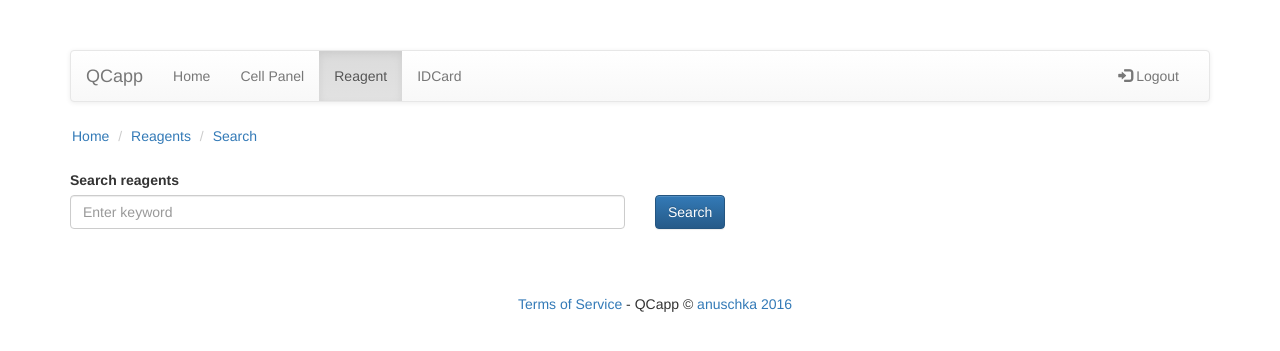
After one commit to anuschka/QCapp, a Django app: page /reagent/search/ in a window 1280 px wide. The commit adds this page. Shown: the top 351 px of the page. Run offline with Django 3.2, Linux system fonts and the light colour scheme; the visitor is signed in with stand-in values (Sample User, id 1); some libraries are stand-ins or nearby versions.

Commit message:
Search reagents form and template

```diff
--- a/qcapp/forms.py
+++ b/qcapp/forms.py
@@ -2,6 +2,7 @@ from django import forms
 # from django.core import validators
 from django.contrib.auth.models import User
 from qcapp.models import Reagent
+from django.forms import DateField
 
 
 class RegistrationForm(forms.Form):
@@ -46,6 +47,10 @@ class LoginForm(forms.Form):
 
 
 class ReagentForm(forms.ModelForm):
+    expiry = DateField(input_formats=['%d/%m/%Y'])
     class Meta:
         model = Reagent
         fields = ['type', 'lot', 'expiry', 'manufacturer', 'requiresIDcard']
+
+class SearchForm(forms.Form):
+    keyword = forms.CharField(max_length=30, required=True)
--- a/qcapp/static/style.css
+++ b/qcapp/static/style.css
@@ -22,3 +22,7 @@
 .add-new-reagent-button {
     margin: 20px;
 }
+
+.reagent_search {
+    margin-top: 25px;
+}
--- a/qcapp/templates/reagents_new.html
+++ b/qcapp/templates/reagents_new.html
@@ -74,7 +74,7 @@
                 <div class="form-group has-feedback">
                   <label class="control-label" for="expiry">Reagent expiry</label>
                   <input type="date" class="form-control" id="expiry" name="expiry" placeholder="Reagent expiry dd/mm/yyyy"
-                      {% if form.expiry.value %} value="{{ form.expiry.value | date:"d/m/Y"}}" {% endif %}>
+                      {% if form.expiry.value %} value="{{ form.expiry.value }}" {% endif %}>
                         {% if form.expiry.errors %}
                           {% for error in form.expiry.errors %}
                             <span><p class="input-field-error">{{ error|escape }}</p></span>
--- /dev/null
+++ b/qcapp/templates/reagents_search.html
@@ -0,0 +1,54 @@
+{% extends "internal_page.html" %}
+{% comment %}
+  This is the template for displaying all reagents.
+{% endcomment %}
+
+{% block head %}
+  <title>Reagents search | {% block title %}{% endblock %}</title>
+{% endblock %}
+
+{% block content %}
+
+
+      <div class="row">
+          <ol class="breadcrumb">
+            <li><a href="/">Home</a></li>
+            <li><a href="/reagent/">Reagents</a></li>
+            <li class="active"><a href="/reagent/search/">Search</a></li>
+          </ol>
+      </div>
+
+      {% if form.errors %}
+
+        <div class="alert alert-danger">
+          There were errors: {{ form.errors }}
+        </div>
+
+      {% endif %}
+
+
+      <div class="row">
+          <form action="/reagent/search/" method="post" role="form">
+            {% csrf_token %}
+            <div class="col-md-6">
+                <div class="form-group has-feedback">
+                  <label class="control-label" for="keyword">Search reagents</label>
+                  <input type="text" class="form-control" name="keyword" placeholder="Enter keyword"
+                    {% if form.keyword.value %} value="{{ form.keyword.value }}" {% endif %}
+                      {% if form.keyword.errors %}
+                      {% for error in form.keyword.errors %}
+                        <span><p class="input-field-error">{{ error|escape }}</p></span>
+                        <span class="input-field-error glyphicon glyphicon-remove form-control-feedback" aria-hidden="true"></span>
+                      {% endfor %}
+                    {% endif %}
+                  </input>
+                </div>
+            </div>
+            <div class="col-md-3">
+                <div class="reagent_search">
+                  <input type="submit" class="btn btn-primary" value="Search" />
+                </div>
+            </div>
+          </form>
+      </div>
+{% endblock %}
--- a/qcapp/urls.py
+++ b/qcapp/urls.py
@@ -21,4 +21,6 @@ urlpatterns = [
     url(r'^reagent/([0-9]+)/edit/$', views.reagent_edit_view, name='reagent_edit_view'),
     # Reagent delete record.
     url(r'^reagent/([0-9]+)/delete/$', views.delete_record_view, name='delete_record_view'),
+    # Reagent serach.
+    url(r'^reagent/search/$', views.search_record_view, name='search_record_view'),
 ]
--- a/qcapp/views.py
+++ b/qcapp/views.py
@@ -4,7 +4,7 @@ from django.http import HttpResponseRedirect, HttpResponse
 from django.contrib.auth import logout, authenticate, login
 # from qcapp.models import UserProfile
 from django.contrib.auth.models import User
-from qcapp.forms import RegistrationForm, LoginForm, ReagentForm
+from qcapp.forms import RegistrationForm, LoginForm, ReagentForm, SearchForm
 from django.template.response import TemplateResponse
 from django.db import transaction
 from django.core.paginator import Paginator, EmptyPage, PageNotAnInteger
@@ -233,3 +233,24 @@ def delete_record_view(request, id):
     obj = Reagent.objects.get(id=id)
     obj.delete()
     return HttpResponseRedirect('/reagent/')
+
+
+@login_required
+def search_record_view(request):
+    if request.method == 'GET':
+        form = SearchForm()
+        context = {
+            'active_page': 'reagent',
+            'form': form
+        }
+        return TemplateResponse(request, 'reagents_search.html', context)
+    elif request.method == 'POST':
+        form = SearchForm(request.POST)
+        print(form.errors)
+        if form.is_valid():
+            return HttpResponseRedirect('/reagent/')
+        context = {
+            'active_page': 'reagent',
+            'form': form
+        }
+        return TemplateResponse(request, 'reagents_search.html', context)
```
